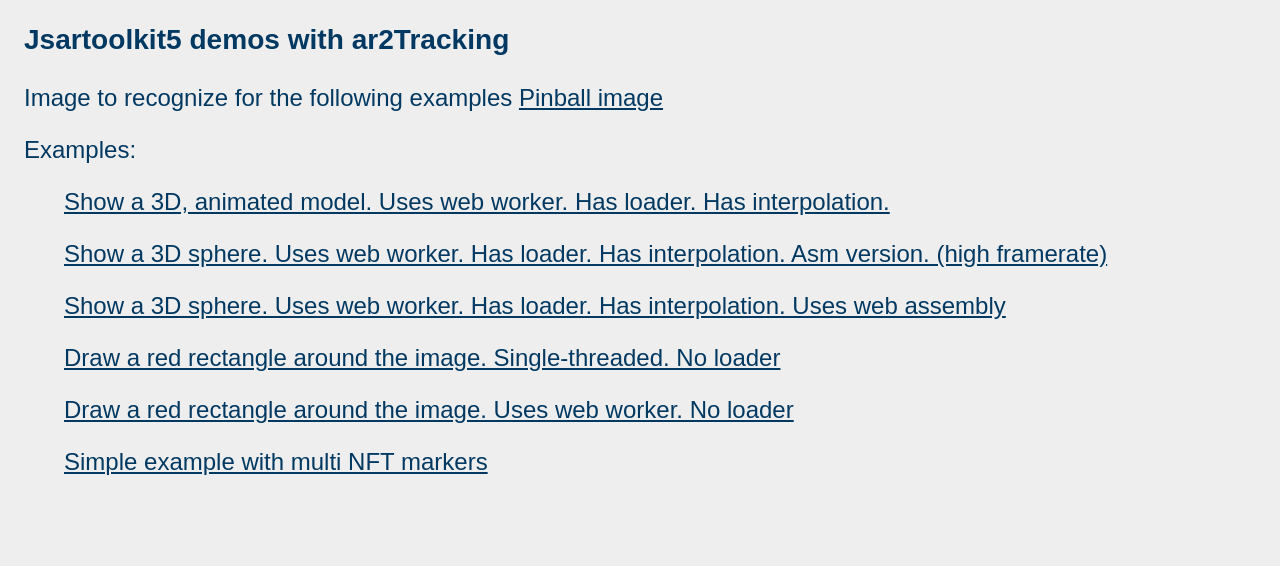
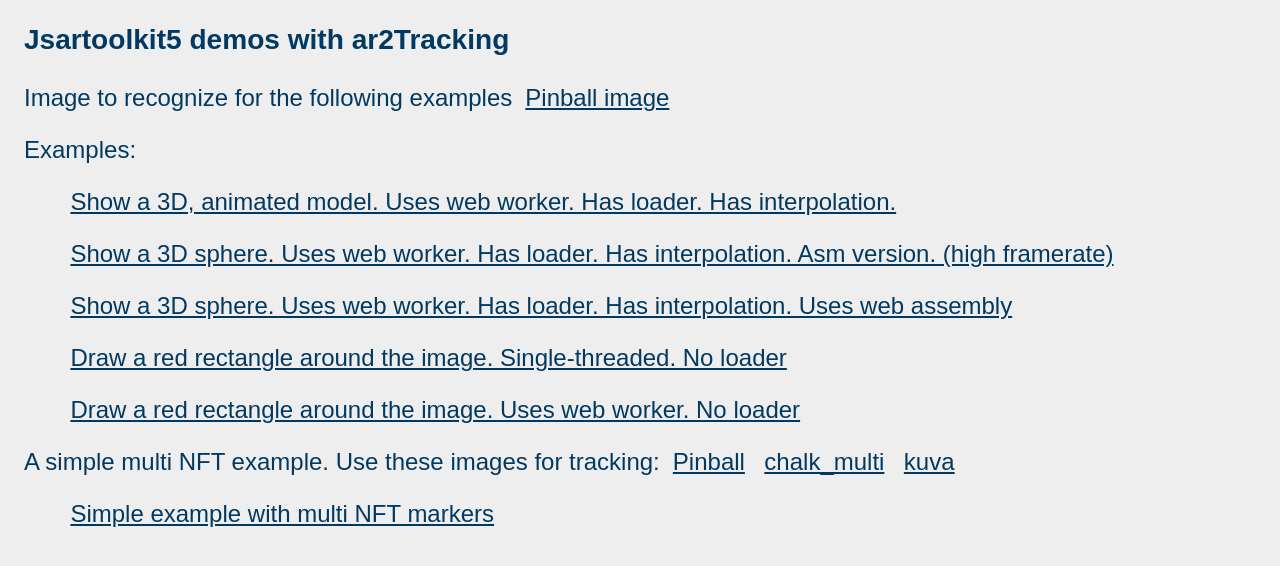
Before and after one commit to webarkit/jsartoolkit5, a website: page examples/nft_improved_worker/index.html in a window 1280 px wide. Shown: the top 566 px of the page. Drawn offline with Linux system fonts and the light colour scheme.

Commit message:
added link to multi_nft example in the index

```diff
--- a/examples/nft_improved_worker/index.html
+++ b/examples/nft_improved_worker/index.html
@@ -2,12 +2,17 @@
 <head>
     <title>NFT examples</title>
     <meta name="viewport" content="width=device-width, initial-scale=1, minimum-scale=0.5, maximum-scale=1">
+    <style>
+        a {
+            margin: 0.4rem;
+        }
+    </style>
 </head>
 
 <body>
     <link rel="stylesheet" href="../css/index.css">
     <h3>Jsartoolkit5 demos with ar2Tracking</h3>
-    <div>Image to recognize for the following examples <a href="https://github.com/artoolkitx/artoolkit5/blob/master/doc/Marker%20images/pinball.jpg">Pinball image</a></div>
+    <div>Image to recognize for the following examples <a href="../Data/pinball.jpg">Pinball image</a></div>
     <p>Examples:</p>
     <ul>
         <li><a href="threejs_worker_gltf.html">Show a 3D, animated model. Uses web worker. Has loader. Has interpolation.</a></li>
@@ -15,7 +20,17 @@
         <li><a href="main_threejs_wasm_worker.html">Show a 3D sphere. Uses web worker. Has loader. Has interpolation. Uses web assembly</a></li>
         <li><a href="main.html">Draw a red rectangle around the image. Single-threaded. No loader</a></li>
         <li><a href="main_worker.html">Draw a red rectangle around the image. Uses web worker. No loader</a></li>
-        <li><a href="multi_nft.html">Simple example with multi NFT markers</a></li>
     </ul>
+    <p>A simple multi NFT example. Use these images for tracking:
+        <a href="../Data/pinball.jpg">Pinball</a>
+        <a href="../Data/chalk_multi.jpg">chalk_multi</a>
+        <a href="../Data/kuva.jpg">kuva</a>
+    </p>
+    <ul>
+        <li>
+            <a href="multi_nft.html">Simple example with multi NFT markers</a>
+        </li>
+    </ul>
+
 </body>
 </html>
```
Also changed, not shown: examples/Data/pinball.jpg (renamed from pinball.jpg), examples/DataNFT/pinball.jpg (deleted).
